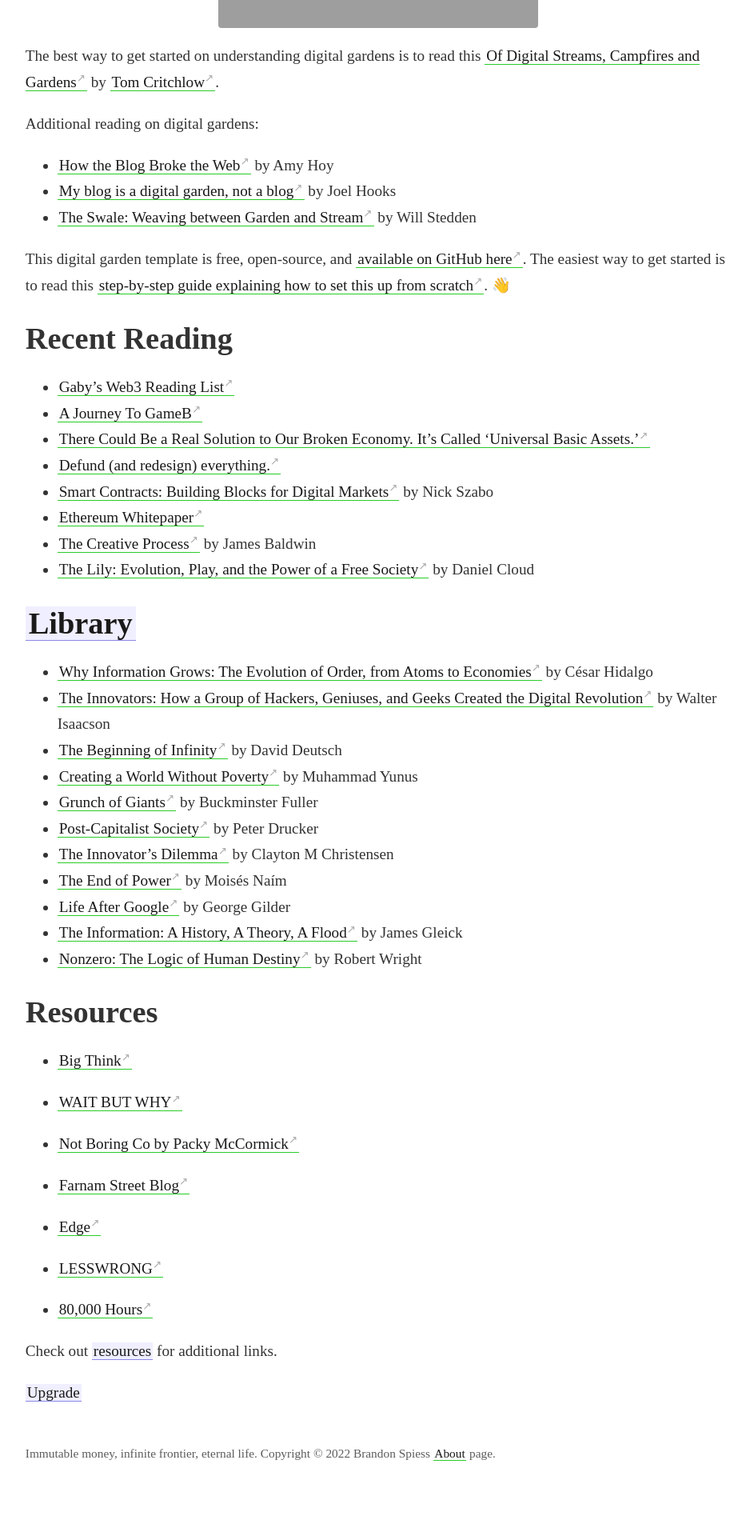
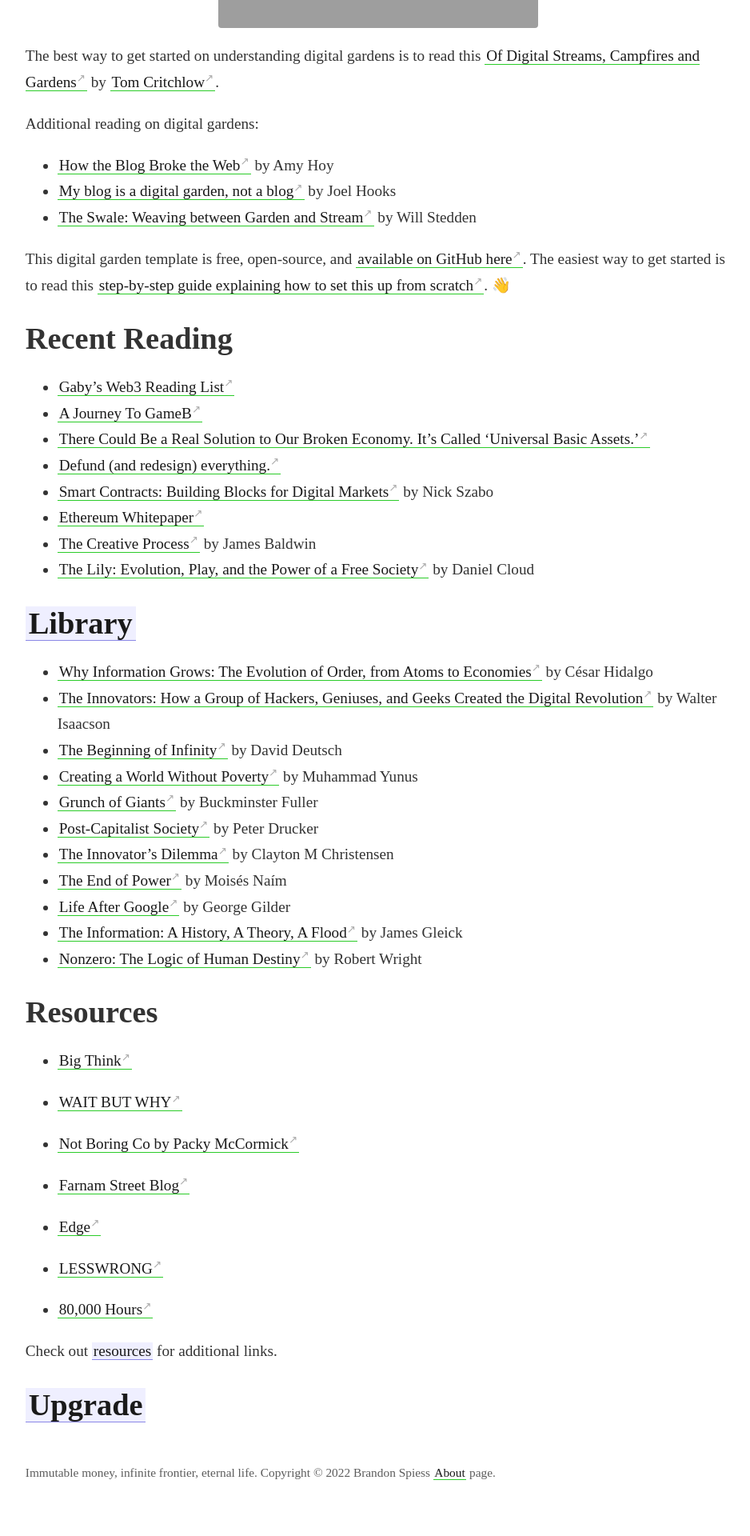
Before and after one commit to astravant/digitalgarden, a Jekyll site: the page built from _pages/index.md, in a window 1280 px wide. Shown: the part 629-2549 px from the top of the page at 80% size, without its empty margins (45-983 px from the left). Built offline with Jekyll 4.4.1, drawn with Linux system fonts in a browser that asks for light colours; before the commit the page ends 2526 px from its top, so only the background shows below that; grey boxes are pictures that could not be loaded.

```diff
--- a/_pages/index.md
+++ b/_pages/index.md
@@ -64,7 +64,8 @@ This digital garden template is free, open-source, and [available on GitHub here
 
 Check out [[resources]] for additional links.
 
-[[Upgrade]]
+
+# [[Upgrade]]
 
 
 
```
